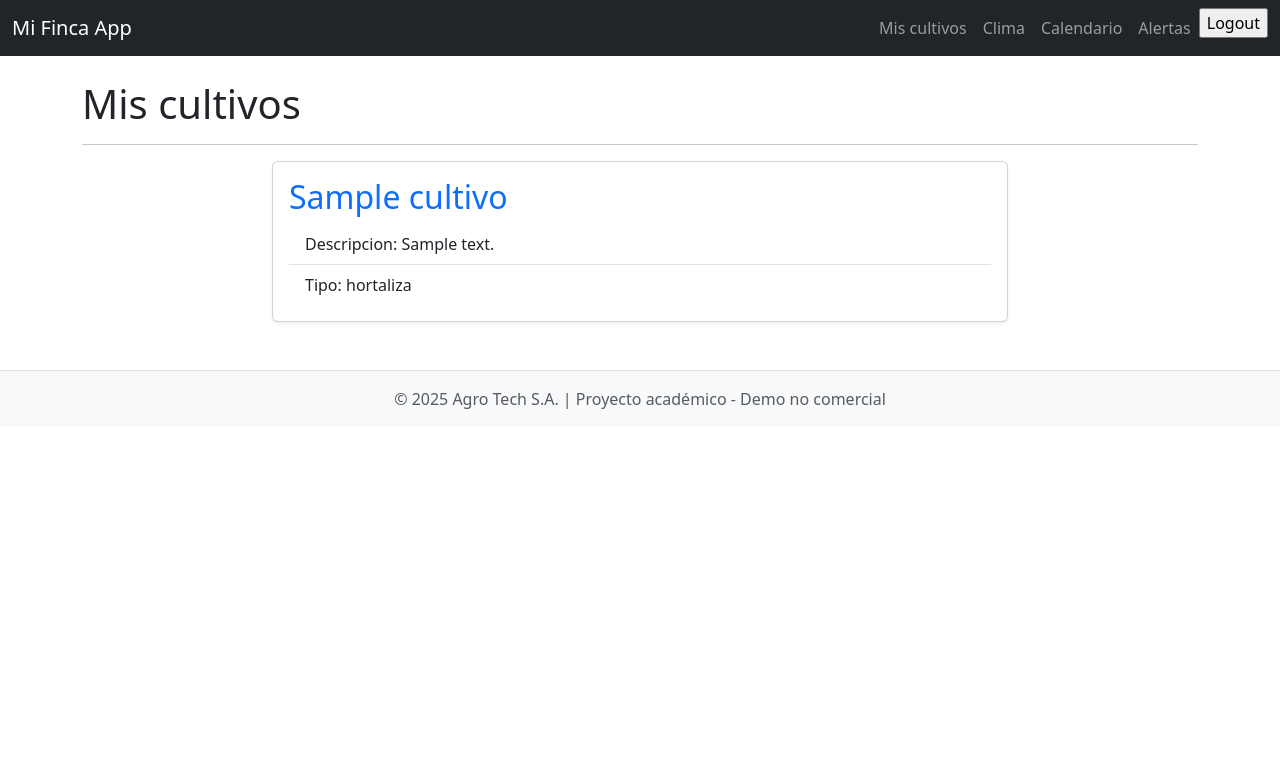
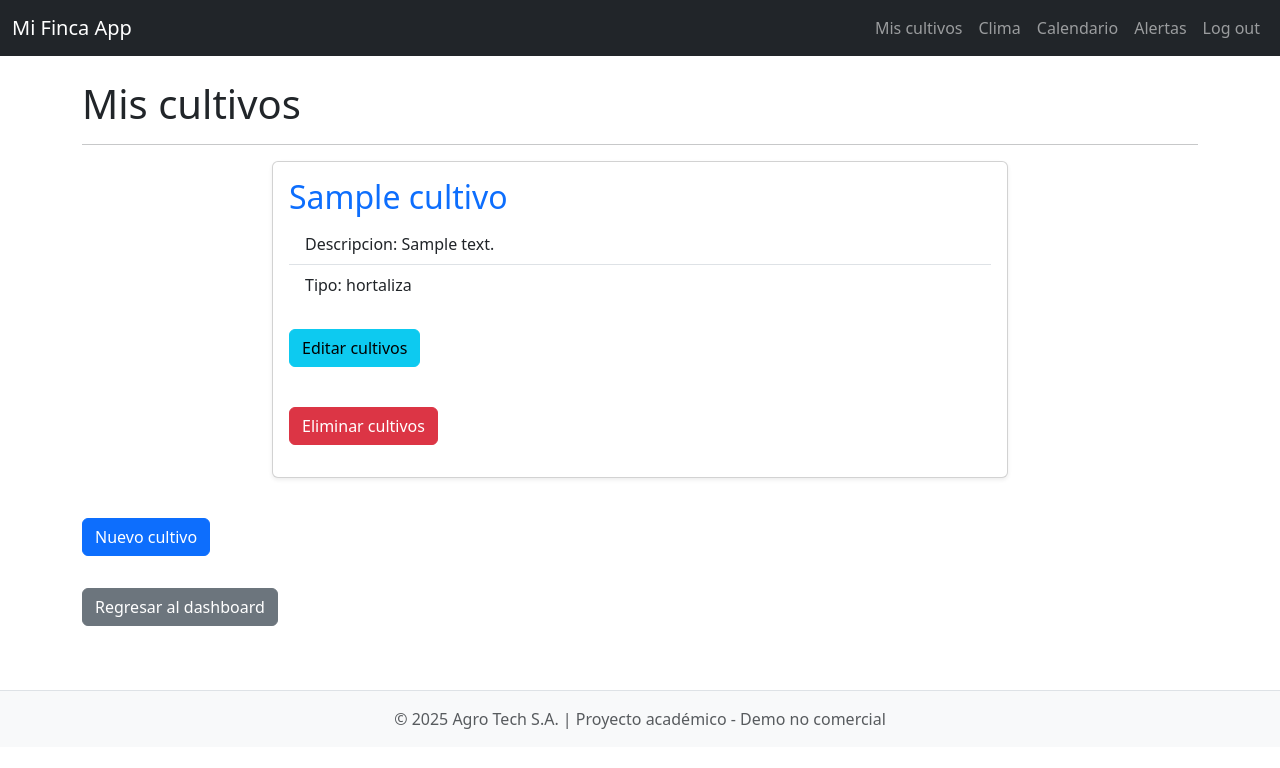
Before and after one commit to Arodriguez340/Mi_Finca_App, a Django app: page /cultivos/mis_cultivos/ in a window 1280 px wide. Shown: the top 768 px of the page. Run offline with Django 5.2, Linux system fonts and the light colour scheme; the first user in the database is signed in; tables that the repository leaves empty hold one stand-in row (Sample ...); some libraries are stand-ins or nearby versions.

Commit message:
Se completo el CRUD para la app cultivo. Se hicieron algunos cambios al navbar y algunos de los templates existentes.

```diff
--- a/Cultivos/templates/cultivos/Mis_Cultivos.html
+++ b/Cultivos/templates/cultivos/Mis_Cultivos.html
@@ -1,5 +1,8 @@
 {% extends "base.html" %}
 {% load crispy_forms_tags %}
+
+{% block title %} Mis cultivos {% endblock %}
+
 {% block content %}
     <header>
         {% include "_navbar.html" %}
@@ -20,6 +23,10 @@
                             <li class="list-group-item">Descripcion: {{ cultivo.description }}</li>
                             <li class="list-group-item">Tipo: {{ cultivo.typeCultivo }}</li>
                         </ul>
+                        <br>
+                        <p><a href="{% url 'cultivos:edit_cultivo' cultivo.id %}" class="btn btn-info">Editar cultivos</a></p>
+                        <br>
+                        <p><a href="{% url 'cultivos:delete_cultivo' cultivo.id %}" class="btn btn-danger">Eliminar cultivos</a></p>
                     </div>
                 </section>
             </div>
@@ -27,6 +34,11 @@
         <br>
         {% endfor %}
         {% endif%}
+
+        <p><a href="{% url 'cultivos:create_cultivo' %}" class="btn btn-primary mt-3">Nuevo cultivo</a></p>
+        <p><a href="{% url 'users:dashboard' %}" class="btn btn-secondary mt-3">Regresar al dashboard<a></p>
+        <br>
     </main>
+
 {% include "../_footer.html" %}
 {% endblock %}
--- a/Cultivos/urls.py
+++ b/Cultivos/urls.py
@@ -5,4 +5,7 @@ app_name = 'cultivos'
 
 urlpatterns = [
     path('mis_cultivos/', views.my_cultivos, name='mis_cultivos'),
+    path('create_cultivo/', views.create_cultivo, name='create_cultivo'),
+    path('edit_cultivo/<int:pk>/', views.edit_cultivo, name='edit_cultivo'),
+    path('delete_cultivo/<int:pk>/', views.delete_cultivo, name='delete_cultivo'),
 ]
--- a/Cultivos/views.py
+++ b/Cultivos/views.py
@@ -1,16 +1,53 @@
-from django.shortcuts import render, get_list_or_404, get_object_or_404
+from django.shortcuts import render, redirect, get_list_or_404, get_object_or_404
+from django.urls import reverse
 
 from .models import Cultivo
+from .forms import CultivoForm
 
 
 def my_cultivos(request):
     myCultivos = get_list_or_404(Cultivo, farmer=request.user)
     context = {'myCultivos': myCultivos}
 
-    return render (request, 'Cultivos/Mis_Cultivos.html', context)
+    return render (request, 'cultivos/Mis_Cultivos.html', context)
 
 def details_cultivo(request, cultivo_id):
     cultivo = get_object_or_404(Cultivo, pk=cultivo_id)
     context = {'cultivo': cultivo}
 
     return render(request, 'cultivos/cultivo_details.html', context)
+
+def create_cultivo(request):
+    if request.method == 'POST':
+        form = CultivoForm(request.POST)
+        if form.is_valid():
+            cultivo = form.save(commit=False)
+            cultivo.farmer = request.user
+            cultivo = form.save()
+            return redirect(reverse('cultivos:mis_cultivos'))
+    else:
+        form = CultivoForm()
+
+    return render(request, 'cultivos/create_cultivo.html', {'form': form})
+
+def edit_cultivo(request, pk):
+    cultivoInstance = get_object_or_404(Cultivo, pk=pk)
+
+    if request.method == 'POST':
+        form = CultivoForm(request.POST, instance=cultivoInstance)
+        if form.is_valid():
+            cultivo = form.save(commit=False)
+            cultivo.farmer = request.user
+            cultivo = form.save()
+            return redirect(reverse('cultivos:mis_cultivos'))
+    else:
+        form = CultivoForm(instance=cultivoInstance)
+    return render(request, 'cultivos/edit_cultivo.html', {'form': form})
+
+def delete_cultivo(request, pk):
+    cultivoToDelete = get_object_or_404(Cultivo, pk=pk)
+
+    if request.method =='POST':
+        cultivoToDelete.delete()
+        return redirect('cultivos:mis_cultivos')
+    return render(request, 'cultivos/confirm_delete.html', {'cultivoToDelete': cultivoToDelete})
--- a/users/templates/_navbar.html
+++ b/users/templates/_navbar.html
@@ -20,14 +20,14 @@
                         <a class="nav-link" href="#">Alertas</a>
                     </li>
                     <li class="nav-item">
-                        {% include "registration/_logout.html" %}
+                        <a class="nav-link" href="{% url 'users:logout' %}">Log out</a>
                     </li>
                 {% else %}
                     <li class="nav-item">
-                        <a class="nav-link btn btn-success btn-sm ms-2 text-dark" href="{% url 'users:login' %}">Login</a>
+                        <a class="nav-link" href="#">About us</a>
                     </li>
                     <li class="nav-item">
-                        <a class="nav-link btn btn-success btn-sm ms-2 text-dark" href="{% url 'users:sign_up'%}">Sign up</a>
+                        <a class="nav-link" href="#">Contact us</a>
                     </li>
                 {% endif %}
             </ul>
--- a/users/templates/base.html
+++ b/users/templates/base.html
@@ -3,7 +3,7 @@
 <head>
     <meta charset="UTF-8">
     <meta name="viewport" content="width=device-width, initial-scale=1.0">
-    <title>User management intro</title>
+    <title>{% block title %}{% endblock %}</title>
     <link href="https://cdn.jsdelivr.net/npm/bootstrap@5.3.3/dist/css/bootstrap.min.css" rel="stylesheet" integrity="sha384-QWTKZyjpPEjISv5WaRU9OFeRpok6YctnYmDr5pNlyT2bRjXh0JMhjY6hW+ALEwIH" crossorigin="anonymous">
 </head>
 <body>
--- a/users/templates/registration/login.html
+++ b/users/templates/registration/login.html
@@ -1,5 +1,6 @@
 {% extends "base.html" %}
 {% load crispy_forms_tags %}
+{% block title %}Log in{% endblock %}
 {% block content %}
 <div class="container my-5">
     <div class="row justify-content-center">
--- a/users/templates/registration/sign_up.html
+++ b/users/templates/registration/sign_up.html
@@ -1,5 +1,6 @@
 {% extends "base.html" %}
 {% load crispy_forms_tags %}
+{% block title %} Sign up {% endblock %}
 {% block content %}
 <div class="container my-5">
     <div class="row justify-content-center">
--- a/users/templates/users/dashboard.html
+++ b/users/templates/users/dashboard.html
@@ -1,5 +1,7 @@
 {% extends "base.html" %}
 {% load crispy_forms_tags %}
+
+{% block title %} My Dashboard {% endblock %}
 {% block content %}
     <header>
         {% include "../_navbar.html" %}
--- a/users/templates/users/index.html
+++ b/users/templates/users/index.html
@@ -1,4 +1,7 @@
 {% extends "base.html" %}
+{% load crispy_forms_tags %}
+
+{% block title %} Mi Finca App Landing page {% endblock %}
 {% block content %}
     <header>
       {% include "../_navbar.html" %}
--- a/users/urls.py
+++ b/users/urls.py
@@ -7,5 +7,5 @@ urlpatterns = [
     path('accounts/', include('django.contrib.auth.urls')),
     path('dashboard', views.dashboard, name='dashboard'),
     path('sign_up/', views.sign_up, name='sign_up'),
-
+    path('logout/', views.logout_view, name='logout'),
 ]
```
Also changed, not shown: Cultivos/forms.py (added, +7 -0 lines), Cultivos/templates/cultivos/confirm_delete.html (added, +28 -0 lines), Cultivos/templates/cultivos/create_cultivo.html (added, +28 -0 lines), Cultivos/templates/cultivos/edit_cultivo.html (added, +28 -0 lines), users/views.py (+7 -1 lines).
